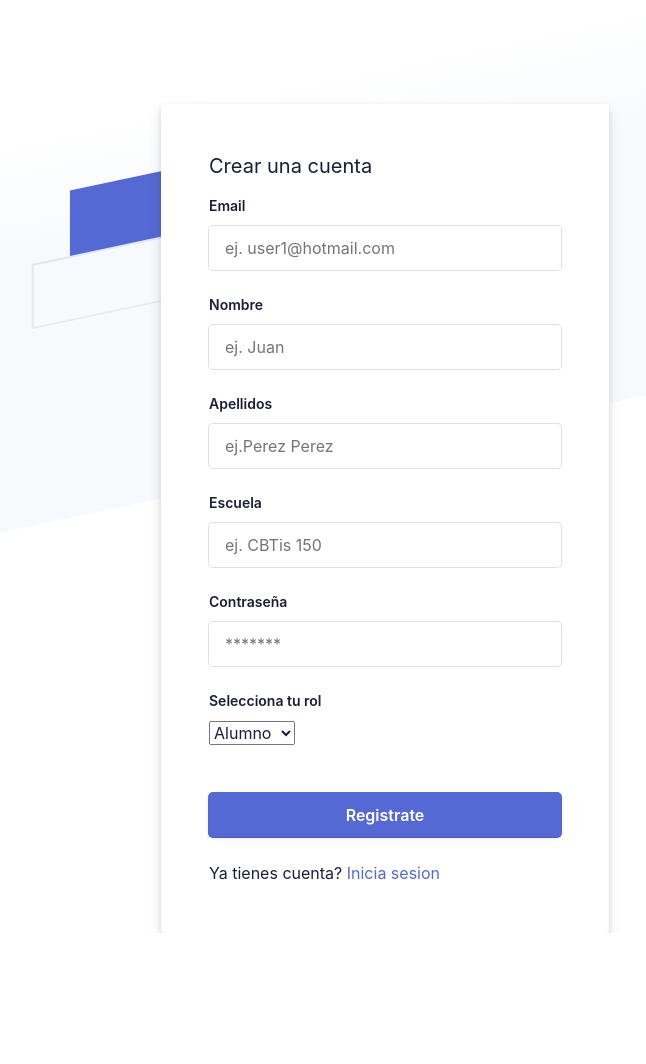
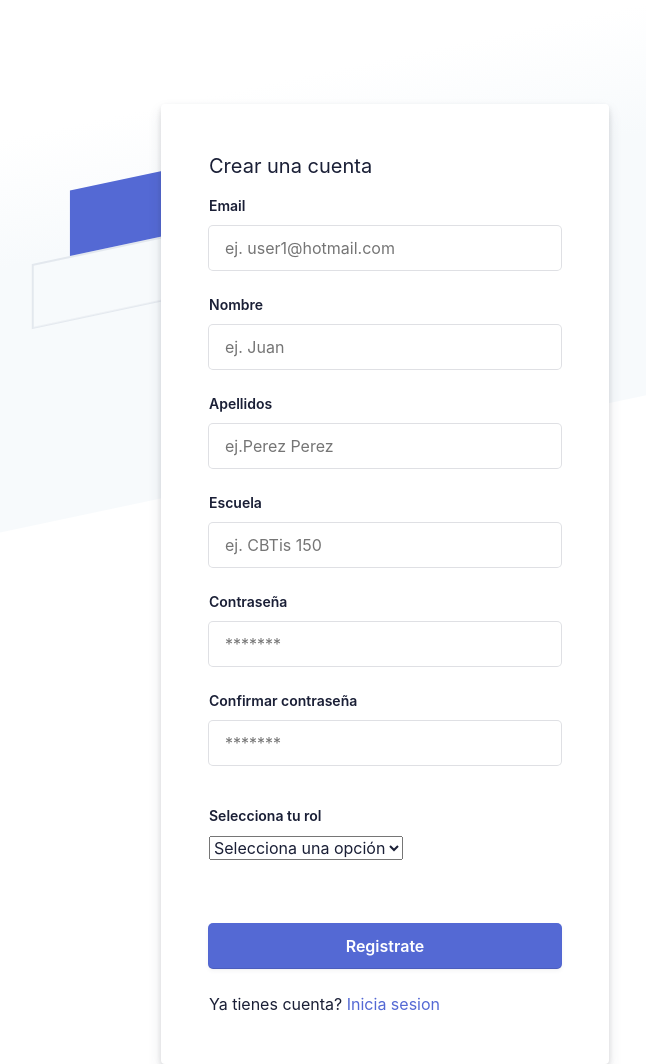
Before and after one commit to EdwinCruzR/ProyectoHangman2, a PHP site: page /php/registro.php in a window 1280 px wide. Shown: the whole page, without its empty margins (255-901 px from the left). Before the commit the page ends 933 px from the top, so only its background shows below. Run offline with PHP 8.4, Linux system fonts and the light colour scheme.

Commit message:
Arreglo registro

```diff
--- a/php/registro.php
+++ b/php/registro.php
@@ -98,7 +98,7 @@
         ?>
             <div class="formbg-inner padding-horizontal--48">
               <span class="padding-bottom--15">Crear una cuenta</span>
-              <form id="stripe-login" action="" method="post">
+              <form id="stripe-login" action="" method="post" onsubmit="return validateForm()">
                 <div class="field padding-bottom--24">
                 <label for="email">Email</label>
                     <input type="text" name="email" id="email" placeholder="ej. user1@hotmail.com" autocomplete="off" required>
@@ -117,16 +117,23 @@
                 </div>
                 <div class="field padding-bottom--24">
                     <label for="password">Contraseña</label>
-                    <input type="password" name="password" id="password"  placeholder="*******" autocomplete="off" required>
+                    <input type="password" name="password" id="password"  placeholder="*******" autocomplete="off" onkeyup="checkPasswordMatch()" required>
                 </div>
                 <div class="field padding-bottom--24">
+                    <label for="password">Confirmar contraseña</label>
+                    <input type="password" name="confirmPassword" id="confirmPassword"  placeholder="*******" autocomplete="off" onkeyup="checkPasswordMatch()" required>
+                </div>
+                <p id="passwordMatchMessage"></p>
+                <div class="field padding-bottom--24">
                 <label for="rol">Selecciona tu rol</label>
-                    <select name="rol" id="rol" required >
+                    <select name="rol" id="rol" onchange="validateSelect()" required >
+                        <option value="0">Selecciona una opción</option>
                         <option value="3">Alumno</option>
                         <option value="2">Docente</option>
                         <option value="4">Otro</option>
                     </select>
                 </div>
+                <p id="selectErrorMessage" style="color: red;"></p>
                 <div class="field field-checkbox padding-bottom--24 flex-flex align-center">
                 </div>
                 <div class="field padding-bottom--24">
@@ -143,52 +150,39 @@
       </div>
     </div>
   </div>
-    <!-- <div class="container">
-        <div class="box form-box"> -->
+  <script>
+        function checkPasswordMatch() {
+            var password = document.getElementById("password").value;
+            var confirmPassword = document.getElementById("confirmPassword").value;
+            var message = document.getElementById("passwordMatchMessage");
 
+            if (password === confirmPassword) {
+              message.style.color = "green";
+              message.innerHTML = "Las contraseñas coinciden";
+              return true;
+            } else {
+              message.style.color = "red";
+              message.innerHTML = "Las contraseñas no coinciden";
+              return false;
+            }
+        }
 
+        function validateSelect() {
+            var selectElement = document.getElementById("rol");
+            var errorMessage = document.getElementById("selectErrorMessage");
 
-            <!-- <h1>Registrate</h1>
-            <form action="" method="post">
+            if (selectElement.value === "0") {
+              errorMessage.innerHTML = "Por favor, selecciona tu rol.";
+              return false;
+            } else {
+              errorMessage.innerHTML = "";
+              return true;
+            }
+        }
 
-                <div class="field input">
-                    <label for="email">Email</label>
-                    <input type="text" name="email" id="email" placeholder="ej. user1@hotmail.com" autocomplete="off" required>
-                </div>
-                <div class="field input">
-                    <label for="text">Nombre</label>
-                    <input type="text" name="name" id="name" placeholder="ej. Juan" autocomplete="off" required>
-                </div>
-                <div class="field input">
-                    <label for="text">Apellidos</label>
-                    <input type="text" name="lastname" id="lastname" placeholder="ej.Perez Perez" autocomplete="off" required>
-                </div>
-                <div class="field input">
-                    <label for="text">Escuela</label>
-                    <input type="text" name="school" id="school" placeholder="ej. CBTis 150" autocomplete="off" required>
-                </div>
-                <div class="field input">
-                    <label for="password">Contraseña</label>
-                    <input type="password" name="password" id="password"  placeholder="*******" autocomplete="off" required>
-                </div>
-                <div class="field input">
-                    <label for="rol">Selecciona tu rol</label>
-                    <select name="rol" id="rol" required >
-                        <option value="3">Alumno</option>
-                        <option value="2">Docente</option>
-                        <option value="4">Otro</option>
-                    </select>
-                </div>
-
-
-                <div class="field">
-                    <input type="submit" class="btn" name="submit" value="Registrate" required>
-                </div>
-                <div class="links">
-                    Ya tienes cuenta? <a href="./login.php">Inicia sesion</a>
-                </div>
-            </form>
-        </div> -->
-
+        function validateForm() {
+            return checkPasswordMatch() && validateSelect();
+        }
+    </script>
 </body>
 </html>
```
